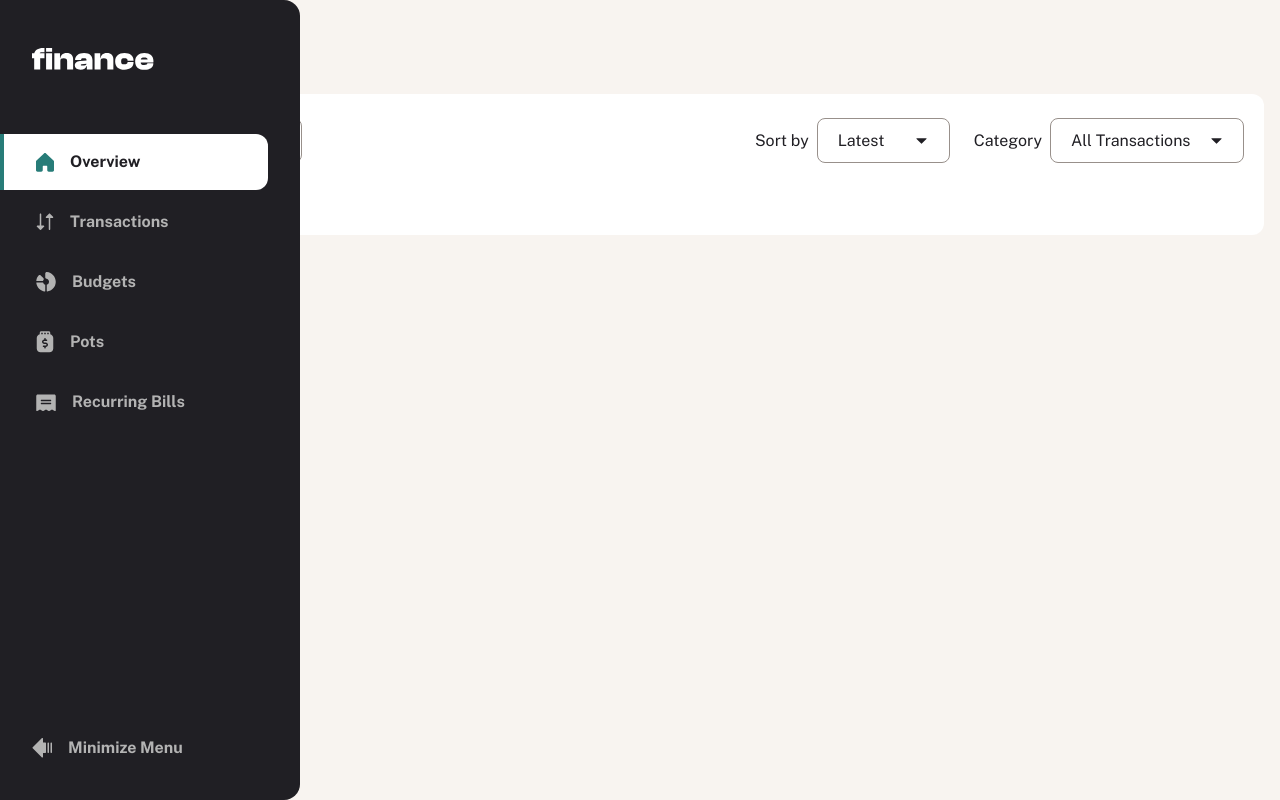
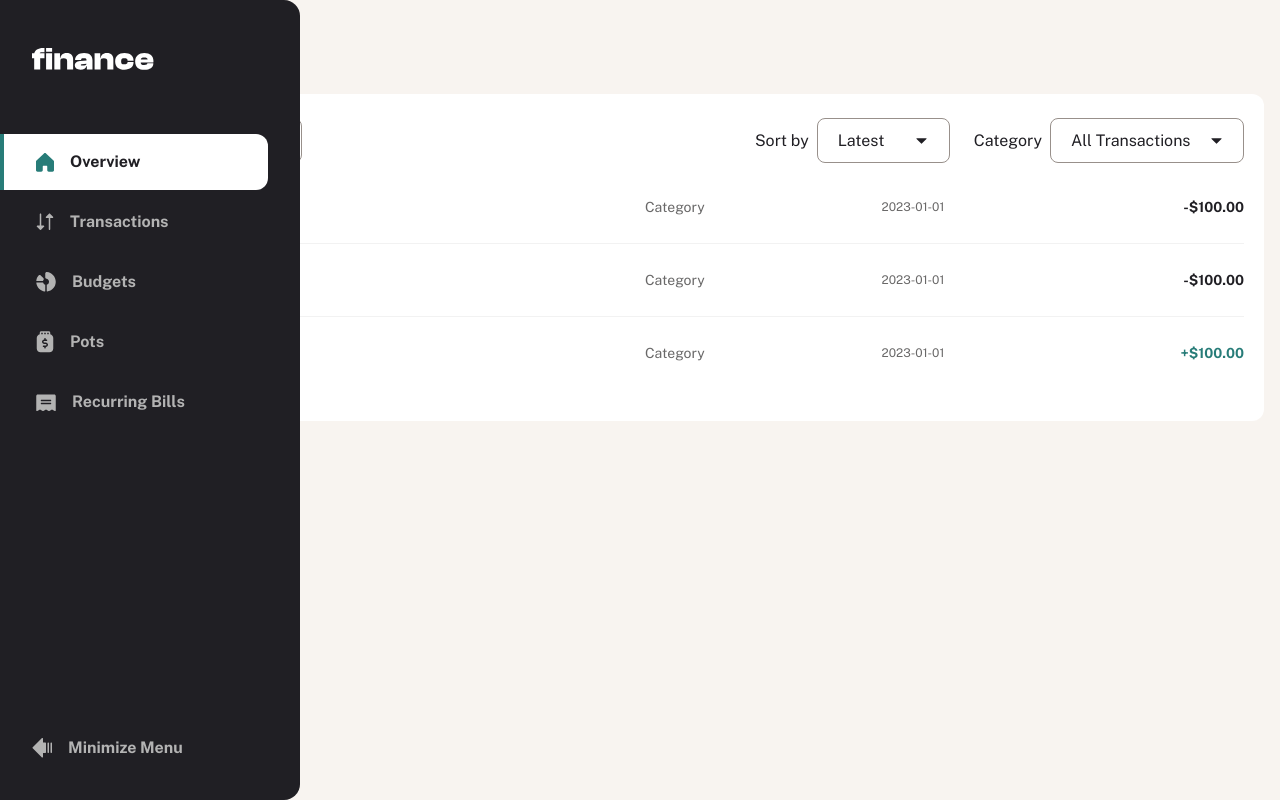
Before and after one commit to dan-nitu/personal-finance-app, a React (Vite) app: page /transactions in a window 1280 px wide. Built offline with nearby package versions, Linux system fonts and the light colour scheme.

Commit message:
transaction list & transaction list item

```diff
--- /dev/null
+++ b/src/assets/scss/components/_transaction-list-item.scss
@@ -0,0 +1,91 @@
+@use '../variables' as *;
+@use '../typography' as *;
+
+.transaction-list-item {
+  display: flex;
+  justify-content: space-between;
+
+  > div {
+    display: grid;
+    gap: 1px 12px;
+
+    @media (min-width: $breakpoint-tablet) {
+      display: flex;
+    }
+
+    &:first-child {
+      display: flex;
+      align-items: center;
+
+      @media (min-width: $breakpoint-tablet) {
+        flex-basis: 70%;
+        flex-shrink: 0;
+        gap: 16px;
+      }
+    }
+
+    &:last-child {
+      @media (min-width: $breakpoint-tablet) {
+        flex-basis: 30%;
+        display: flex;
+        flex-direction: row-reverse;
+        justify-content: space-between;
+        align-items: center;
+      }
+    }
+
+    .transaction-icon {
+      width: 32px;
+      height: 32px;
+      border-radius: 50%;
+
+      @media (min-width: $breakpoint-tablet) {
+        width: 40px;
+        height: 40px;
+      }
+    }
+
+    .transaction-details {
+      display: grid;
+      gap: 1px;
+
+      @media (min-width: $breakpoint-tablet) {
+        display: flex;
+        flex-grow: 1;
+      }
+
+      h3 {
+        @include text-preset(4-bold);
+        color: $grey-900;
+        flex-basis: 70%;
+      }
+
+      p {
+        @include text-preset(4);
+        color: $grey-500;
+        flex-basis: 30%;
+      }
+    }
+
+    .transaction-amount {
+      @include text-preset(4-bold);
+      color: $grey-900;
+      text-align: right;
+
+      &.income {
+        color: $green;
+      }
+    }
+
+    .transaction-date {
+      @include text-preset(5);
+      color: $grey-500;
+    }
+  }
+
+  &:not(:last-child) {
+    padding-bottom: 16px;
+    margin-bottom: 16px;
+    border-bottom: 1px solid $grey-100;
+  }
+}
--- a/src/assets/scss/main.scss
+++ b/src/assets/scss/main.scss
@@ -14,5 +14,7 @@
 @use 'components/value-item' as *;
 @use 'components/bill-card' as *;
 
+@use 'components/transaction-list-item' as *;
+
 @use 'pages/home-page' as *;
 @use 'pages/transactions-page' as *;
--- /dev/null
+++ b/src/components/transactions/TransactionListItem.tsx
@@ -0,0 +1,37 @@
+interface TransactionListItemProps {
+  icon: string;
+  title: string;
+  category: string;
+  amount: number;
+  type?: 'Income' | 'Expense';
+  date: string;
+}
+
+const TransactionListItem = ({
+  icon,
+  title,
+  category,
+  amount,
+  type = 'Expense',
+  date,
+}: TransactionListItemProps) => {
+  return (
+    <div className='transaction-list-item'>
+      <div>
+        <img src={icon} alt={title} className='transaction-icon' />
+        <div className='transaction-details'>
+          <h3>{title}</h3>
+          <p>{category}</p>
+        </div>
+      </div>
+      <div>
+        <div className={`transaction-amount ${type === 'Income' && 'income'}`}>
+          {type === 'Income' ? '+' : '-'}${amount.toFixed(2)}
+        </div>
+        <div className='transaction-date'>{date}</div>
+      </div>
+    </div>
+  );
+};
+
+export default TransactionListItem;
--- a/src/pages/Transactions.tsx
+++ b/src/pages/Transactions.tsx
@@ -3,6 +3,10 @@ import categoryIcon from '../assets/images/icon-filter-mobile.svg';
 
 import SearchInput from '../components/SearchInput';
 import IconSelect from '../components/IconSelect';
+
+import TransactionListItem from '../components/transactions/TransactionListItem';
+
+import dummyIcon from '../assets/images/avatars/aqua-flow-utilities.jpg';
 
 export default function Transactions() {
   const sortByOptions = [
@@ -44,7 +48,30 @@ export default function Transactions() {
           </div>
         </div>
 
-        <div className='transaction-list'></div>
+        <div className='transaction-list'>
+          <TransactionListItem
+            icon={dummyIcon}
+            title={'Transaction Title'}
+            category={'Category'}
+            amount={100.0}
+            date={'2023-01-01'}
+          />
+          <TransactionListItem
+            icon={dummyIcon}
+            title={'Transaction Title'}
+            category={'Category'}
+            amount={100.0}
+            date={'2023-01-01'}
+          />
+          <TransactionListItem
+            icon={dummyIcon}
+            title={'Transaction Title'}
+            category={'Category'}
+            amount={100.0}
+            type={'Income'}
+            date={'2023-01-01'}
+          />
+        </div>
         <div className='pagination'></div>
       </div>
     </main>
```
